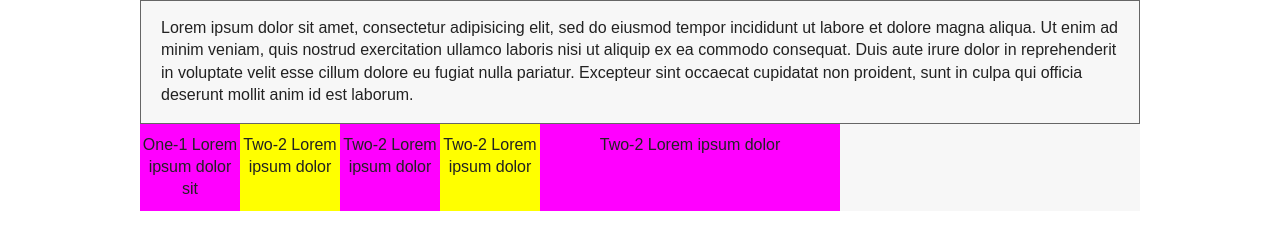
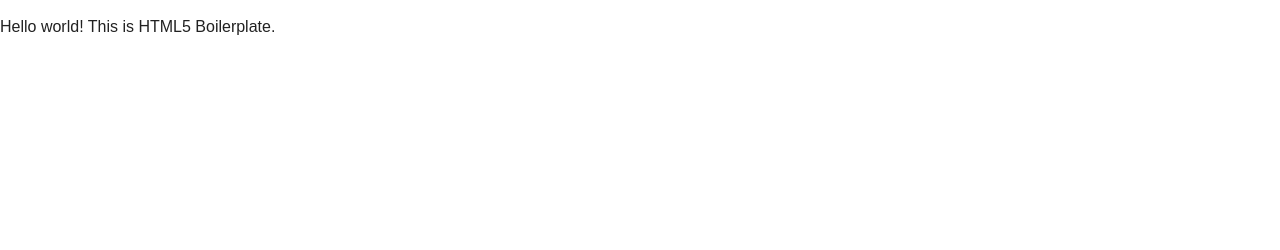
Before and after one commit to litsazib/HTML-SASS-StartapPack, a plain HTML site: page index.html in a window 1280 px wide. Drawn offline with nearby package versions, Linux system fonts and the light colour scheme.

Commit message:
init commit

```diff
--- a/index.html
+++ b/index.html
@@ -16,42 +16,9 @@
         <!--[if lt IE 8]>
             <p class="browserupgrade">You are using an <strong>outdated</strong> browser. Please <a href="http://browsehappy.com/">upgrade your browser</a> to improve your experience.</p>
         <![endif]-->
-        <header class="oc-container">
-          <div class="oc-row">
-            <p class="pre">Lorem ipsum dolor sit amet, consectetur adipisicing elit, sed do eiusmod tempor incididunt ut labore et dolore magna aliqua. Ut enim ad minim veniam, quis nostrud exercitation ullamco laboris nisi ut aliquip ex ea commodo consequat. Duis aute irure dolor in reprehenderit
-              in voluptate velit esse cillum dolore eu fugiat nulla pariatur. Excepteur sint occaecat cupidatat non proident, sunt in culpa qui officia deserunt mollit anim id est laborum.</p>
-          </div>
-        </header>
 
-        <section class="oc-container">
-            <div class="thumb_area">
-              <div class="item">One-1
-                Lorem ipsum dolor sit
-              </div>
-              <div class="item">Two-2
-                Lorem ipsum dolor
-              </div>
-              <div class="item">Two-2
-                Lorem ipsum dolor
-              </div>
-              <div class="item">Two-2
-                Lorem ipsum dolor
-              </div>
-              <div class="item">Two-2
-                Lorem ipsum dolor
-              </div>
-              <!-- <div class="item">2</div> -->
-
-          </div>
-        </section>
-
-
-
-
-
-
-
-
+    <!-- application content here -->
+    <p>Hello world! This is HTML5 Boilerplate.</p>
 
     <script src="https://code.jquery.com/jquery-1.12.0.min.js"></script>
     <script>window.jQuery || document.write('<script src="js/vendor/jquery-3.1.1.min.js"><\/script>')</script>
--- a/scss/layouts/_header.scss
+++ /dev/null
@@ -1,10 +0,0 @@
-.oc-container{
-  width: 1000px;
-  margin: 0 auto;
-  background-color: #f7f7f7;
-}
-.oc-row{
-  padding-left: 20px;
-  padding-right: 20px;
-  @include add-border(1px,$circle-outline-color,'all');
-}
--- a/scss/layouts/thumbnail.scss
+++ /dev/null
@@ -1,19 +0,0 @@
-.thumb_area{
-  display: flex;
-  flex-direction: row;
-}
-.item:nth-child(odd){
-  background-color: #FF00FF;
-}
-.item:nth-child(even){
-  background-color: #ff0;
-}
-.item{
-  // flex:1;
-  text-align: center;
-  padding: 10px 0px;
-  flex-basis: 100px;
-}
-.item:nth-of-type(5){
-  flex-basis: 300px;
-}
--- a/scss/main.scss
+++ b/scss/main.scss
@@ -69,7 +69,6 @@ textarea {
    @import 'layouts/_nav.scss';
    @import 'layouts/_header.scss';
    @import 'layouts/_footer.scss';
-   @import 'layouts/thumbnail.scss';
 
    @import 'modules/_typography.scss';
    @import 'modules/_blocks.scss';
```
Also changed, not shown: scss/main.css, 1 other file.
